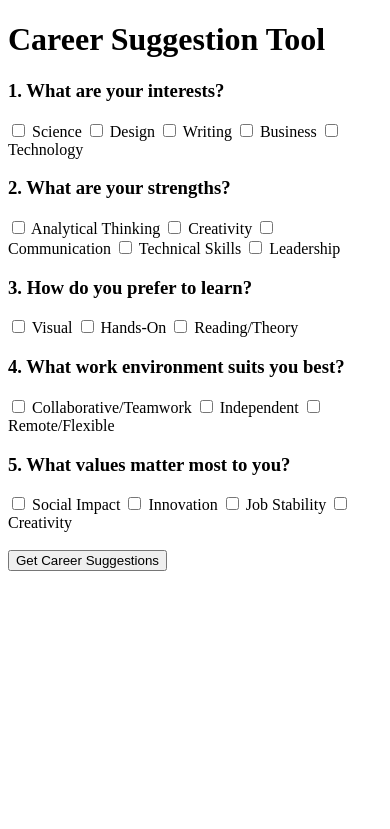
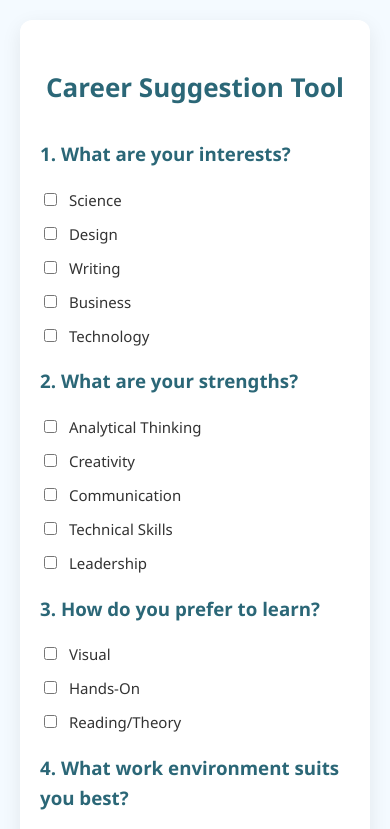
Before and after one commit to gaurijain27/career-suggester, a plain HTML site: page index.html in a window 390 px wide. Shown: the top 829 px of the page. Drawn offline with Linux system fonts and the light colour scheme.

Commit message:
Update style.css

```diff
--- a/style.css
+++ b/style.css
@@ -1,17 +1,120 @@
+:root {
+  --primary: #2b6777;
+  --accent: #c8d8e4;
+  --bg: #f4faff;
+  --text: #333;
+  --card: #ffffff;
+}
+
+body {
+  margin: 0;
+  font-family: 'Segoe UI', sans-serif;
+  background-color: var(--bg);
+  color: var(--text);
+  line-height: 1.6;
+  transition: background 0.3s, color 0.3s;
+}
+
+.container {
+  max-width: 700px;
+  margin: 40px auto;
+  background: var(--card);
+  padding: 40px 30px;
+  border-radius: 12px;
+  box-shadow: 0 6px 20px rgba(0,0,0,0.08);
+  animation: fadeInUp 0.8s ease forwards;
+}
+
+@keyframes fadeInUp {
+  from { opacity: 0; transform: translateY(30px); }
+  to { opacity: 1; transform: translateY(0); }
+}
+
+h1, h3 {
+  color: var(--primary);
+}
+
+h1 {
+  text-align: center;
+  font-size: 32px;
+  margin-bottom: 30px;
+}
+
+label {
+  display: block;
+  margin: 10px 0;
+  font-weight: 500;
+  transition: transform 0.2s;
+}
+
+label:hover {
+  transform: scale(1.02);
+}
+
+input[type="checkbox"] {
+  margin-right: 8px;
+}
+
+button {
+  margin-top: 20px;
+  padding: 10px 18px;
+  background-color: var(--primary);
+  color: white;
+  border: none;
+  border-radius: 6px;
+  font-size: 16px;
+  cursor: pointer;
+  transition: background 0.3s, transform 0.2s;
+}
+
+button:hover {
+  background-color: #1e4c5a;
+  transform: scale(1.05);
+}
+
+.result {
+  margin-top: 30px;
+  background: var(--accent);
+  padding: 20px;
+  border-radius: 8px;
+  font-size: 18px;
+  animation: fadeIn 0.6s ease forwards;
+}
+
+.result ul {
+  padding-left: 20px;
+}
+
 #extras {
   margin-top: 20px;
+  display: flex;
+  gap: 12px;
 }
 
 #extras button {
-  margin-right: 10px;
-  padding: 8px 12px;
-  border-radius: 6px;
-  background-color: #2b6777;
-  color: white;
-  border: none;
-  cursor: pointer;
+  background-color: #4c95a5;
 }
 
 #extras button:hover {
-  background-color: #1e4c5a;
+  background-color: #316b78;
 }
+
+@keyframes fadeIn {
+  from { opacity: 0; }
+  to { opacity: 1; }
+}
+
+@media screen and (max-width: 600px) {
+  .container {
+    margin: 20px;
+    padding: 30px 20px;
+  }
+
+  h1 {
+    font-size: 26px;
+  }
+
+  label {
+    font-size: 15px;
+  }
+}
```
